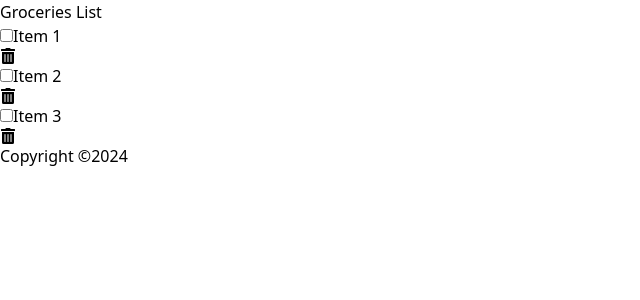
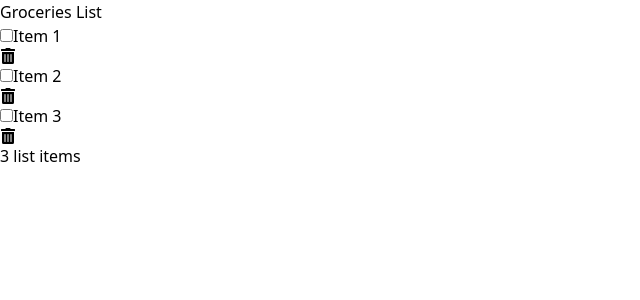
Before and after one commit to jsmartdev/react-todo, a React (Vite) app: page / in a window 1280 px wide. Shown: the top 300 px of the page, without its empty margins (0-640 px from the left). Built offline with nearby package versions, Linux system fonts and the light colour scheme.

Commit message:
created ItemList component, changed expression in footer

```diff
--- a/src/App.jsx
+++ b/src/App.jsx
@@ -1,3 +1,4 @@
+import { useState } from 'react';
 import { Header } from './components/Header';
 import { Content } from './components/Content';
 import { Footer } from './components/Footer';
@@ -5,11 +6,43 @@
 
 const App = () =>  {
 
+  const [ items, setItems ] = useState([
+    {
+      id: crypto.randomUUID(),
+      checked: false,
+      item: 'Item 1'
+    },
+    {
+      id: crypto.randomUUID(),
+      checked: false,
+      item: 'Item 2'
+    },
+    {
+      id: crypto.randomUUID(),
+      checked: false,
+      item: 'Item 3'
+    }
+  ]);
+
+  const handleCheck = (id) =>  {
+    const listItems = items.map((item) => item.id === id ? {...item, checked: !item.checked} : item);
+    setItems(listItems);
+  }
+
+  const handleDelete = (id) => {
+    const listItems = items.filter((item) => item.id !== id);
+    setItems(listItems);
+  }
+
   return (
     <div className='flex flex-col items-center justify-start w-screen h-screen'>
       <Header text='Groceries List' />
-      <Content person='Tom' />
-      <Footer/>
+      <Content
+        items={items}
+        handleCheck={handleCheck}
+        handleDelete={handleDelete}
+      />
+      <Footer length={items.length}/>
     </div>
   )
 }
--- a/src/components/Content.jsx
+++ b/src/components/Content.jsx
@@ -1,60 +1,14 @@
-import { useState } from 'react';
-import { FaTrashAlt } from 'react-icons/fa';
+import { ItemList } from './ItemList';
 
-export const Content = () => {
-
-  const [ items, setItems ] = useState([
-    {
-      id: crypto.randomUUID(),
-      checked: false,
-      item: 'Item 1'
-    },
-    {
-      id: crypto.randomUUID(),
-      checked: false,
-      item: 'Item 2'
-    },
-    {
-      id: crypto.randomUUID(),
-      checked: false,
-      item: 'Item 3'
-    }
-  ]);
-
-  const handleCheck = (id) =>  {
-    const listItems = items.map((item) => item.id === id ? {...item, checked: !item.checked} : item);
-    setItems(listItems);
-  }
-
-  const handleDelete = (id) => {
-    const listItems = items.filter((item) => item.id !== id);
-    setItems(listItems);
-  }
-
+export const Content = ({ items, handleCheck, handleDelete}) => {
 
   return (
     <main>
-      <ul>
-        {items.map((item) => (
-          <li
-            className='item'
-            key={item.id}
-          >
-            <input
-              type='checkbox'
-              checked={item.checked}
-              onChange={() => {handleCheck(item.id)}}
-            />
-            <label>{item.item}</label>
-            <FaTrashAlt
-              role='button'
-              tabIndex='0'
-              onClick={() => handleDelete(item.id)}
-            />
-          </li>
-        ))}
-
-      </ul>
+      <ItemList
+        items={items}
+        handleCheck={handleCheck}
+        handleDelete={handleDelete}
+      />
     </main>
   )
 }
--- a/src/components/Footer.jsx
+++ b/src/components/Footer.jsx
@@ -1,12 +1,12 @@
 import React from 'react'
 
-export const Footer = () => {
+export const Footer = ({ length }) => {
 
   const today = new Date();
 
   return (
     <footer>
-      <p>Copyright &copy;{today.getFullYear()}</p>
+      <p>{length} list {length === 1 ? 'item' : 'items'}</p>
     </footer>
   )
 }
--- /dev/null
+++ b/src/components/ItemList.jsx
@@ -0,0 +1,28 @@
+import React from 'react';
+import { FaTrashAlt } from 'react-icons/fa';
+
+
+export const ItemList = ({ items, handleCheck, handleDelete}) => {
+  return (
+    <ul>
+      {items.map((item) => (
+        <li
+          className='item'
+          key={item.id}
+        >
+          <input
+            type='checkbox'
+            checked={item.checked}
+            onChange={() => {handleCheck(item.id)}}
+          />
+          <label>{item.item}</label>
+          <FaTrashAlt
+            role='button'
+            tabIndex='0'
+            onClick={() => handleDelete(item.id)}
+          />
+        </li>
+      ))}
+    </ul>
+  )
+}
```
